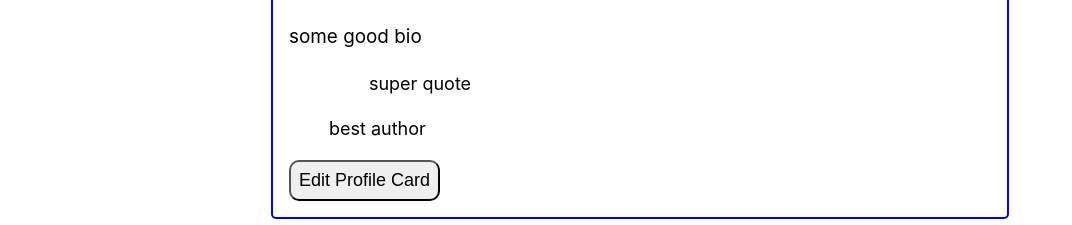
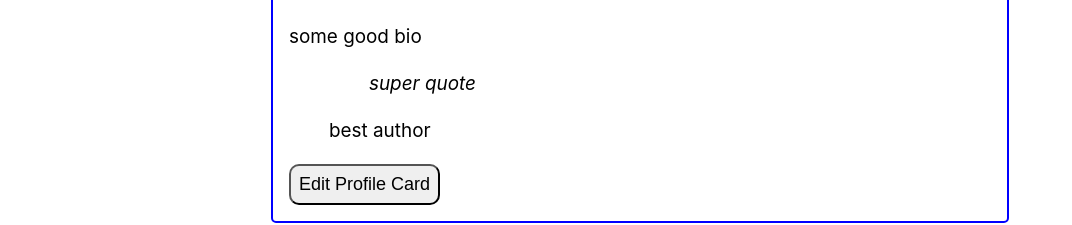
Before and after one commit to anthonychavis/personal-profile-card-cra, a React (Create React App) app: page / in a window 1280 px wide. Shown: the part 251-476 px from the top of the page, without its empty margins (0-1072 px from the left). Built offline with nearby package versions, Linux system fonts and the light colour scheme.

Commit message:
font-sz & quote style

```diff
--- a/src/components/Quote.module.css
+++ b/src/components/Quote.module.css
@@ -1,4 +1,9 @@
+blockquote {
+    font-style: italic;
+}
+
 .wordWrap {
+    font-size: 105%;
     hyphens: auto;
     overflow-wrap: break-word;
 }
```
